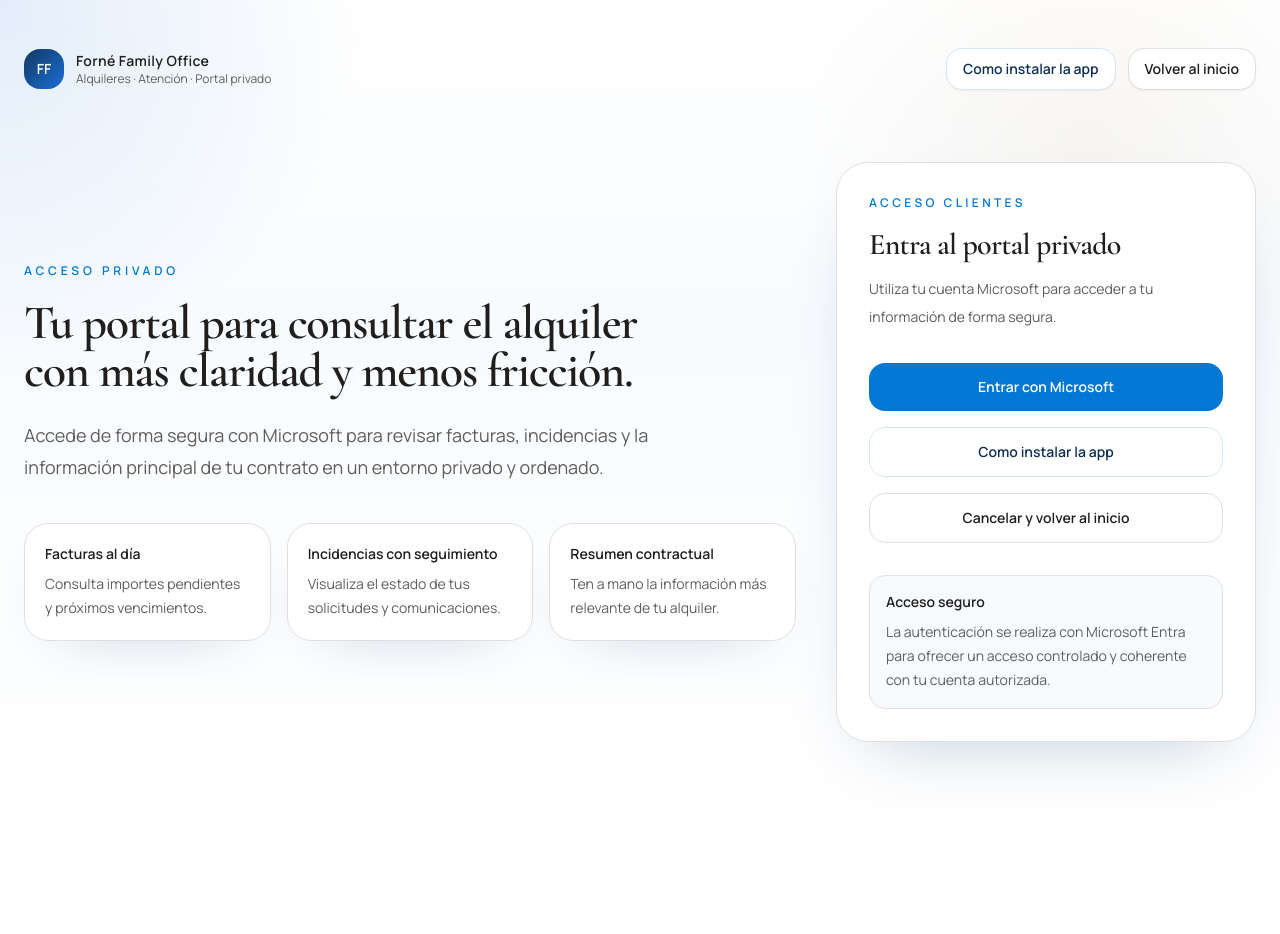
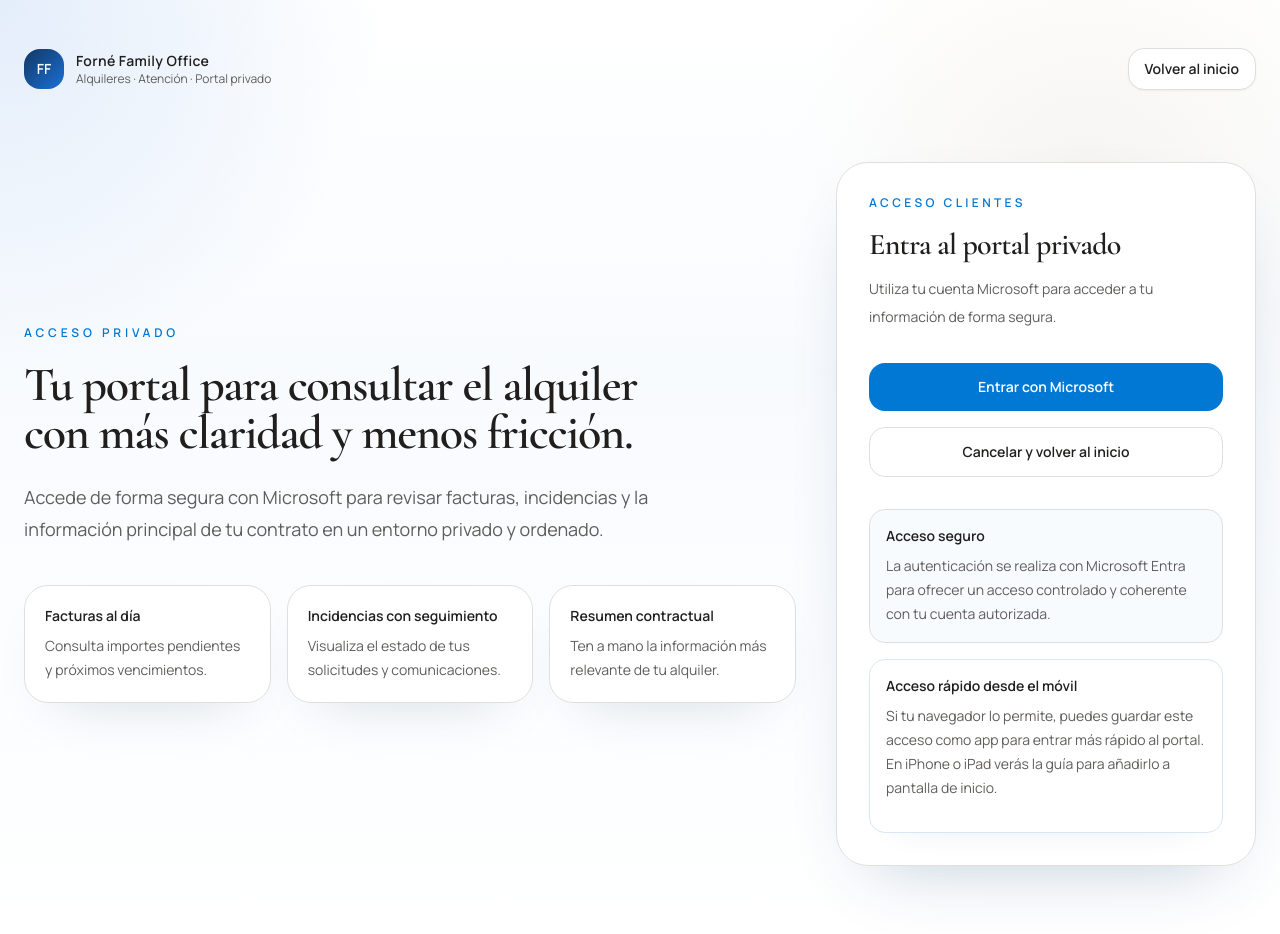
Before and after one commit to tforne/forne-family-office, a Next.js app: page /login in a window 1280 px wide. Shown: the top 934 px of the page. Before the commit the page ends 846 px from the top, so only its background shows below. Built offline with nearby package versions, Linux system fonts and the light colour scheme; no server answers.

Commit message:
1.0.26.42

```diff
--- a/src/app/login/page.tsx
+++ b/src/app/login/page.tsx
@@ -1,12 +1,16 @@
 "use client";
 
+import dynamic from "next/dynamic";
 import Link from "next/link";
-import { Suspense, useState } from "react";
+import { Suspense } from "react";
 import { useSearchParams } from "next/navigation";
+
+const InstallAppButton = dynamic(() => import("@/components/pwa/InstallAppButtonMount"), {
+  ssr: false
+});
 
 function LoginContent() {
   const searchParams = useSearchParams();
-  const [showInstallHelp, setShowInstallHelp] = useState(false);
   const error = searchParams.get("error");
   const message = searchParams.get("message");
   const errorMessage =
@@ -32,13 +36,6 @@ function LoginContent() {
         </Link>
 
         <div className="flex flex-col gap-3 sm:flex-row">
-          <button
-            type="button"
-            onClick={() => setShowInstallHelp((current) => !current)}
-            className="rounded-2xl border border-[#D7E7F5] bg-white px-4 py-2.5 text-sm font-semibold text-[#0F2F57] shadow-sm transition hover:border-[#0078D4] hover:text-[#0078D4]"
-          >
-            Como instalar la app
-          </button>
           <Link
             href="/"
             className="rounded-2xl border border-[#E1DFDD] bg-white px-4 py-2.5 text-sm font-semibold text-[#201F1E] shadow-sm transition hover:border-[#0078D4] hover:text-[#0078D4]"
@@ -47,12 +44,6 @@ function LoginContent() {
           </Link>
         </div>
       </div>
-
-      {showInstallHelp ? (
-        <div className="mx-auto mt-4 max-w-7xl rounded-2xl border border-[#D7E7F5] bg-white/94 px-4 py-3 text-sm leading-6 text-[#605E5C] shadow-[0_18px_40px_-30px_rgba(15,47,87,0.18)]">
-          En Chrome o Edge, usa el icono de instalacion de la barra de direcciones o el menu del navegador y elige <strong>Instalar aplicacion</strong>. En iPhone o iPad, usa compartir y luego <strong>Anadir a pantalla de inicio</strong>.
-        </div>
-      ) : null}
 
       <div className="mx-auto grid max-w-7xl gap-10 py-8 lg:grid-cols-[1fr_420px] lg:py-16">
         <section className="flex flex-col justify-center">
@@ -123,14 +114,6 @@ function LoginContent() {
               Entrar con Microsoft
             </a>
 
-            <button
-              type="button"
-              onClick={() => setShowInstallHelp((current) => !current)}
-              className="flex w-full items-center justify-center rounded-2xl border border-[#D7E7F5] bg-white px-4 py-3.5 text-sm font-semibold text-[#0F2F57] transition hover:-translate-y-0.5 hover:border-[#0078D4] hover:text-[#0078D4]"
-            >
-              Como instalar la app
-            </button>
-
             <Link
               href="/"
               className="flex w-full items-center justify-center rounded-2xl border border-[#E1DFDD] bg-white px-4 py-3.5 text-sm font-semibold text-[#201F1E] transition hover:-translate-y-0.5 hover:border-[#0078D4] hover:text-[#0078D4]"
@@ -143,6 +126,19 @@ function LoginContent() {
             <div className="text-sm font-semibold text-[#201F1E]">Acceso seguro</div>
             <div className="mt-2 text-sm leading-6 text-[#605E5C]">
               La autenticación se realiza con Microsoft Entra para ofrecer un acceso controlado y coherente con tu cuenta autorizada.
+            </div>
+          </div>
+
+          <div className="mt-4 rounded-2xl border border-[#D7E7F5] bg-white/96 px-4 py-4 shadow-[0_18px_40px_-32px_rgba(15,47,87,0.16)]">
+            <div className="text-sm font-semibold text-[#201F1E]">Acceso rápido desde el móvil</div>
+            <div className="mt-2 text-sm leading-6 text-[#605E5C]">
+              Si tu navegador lo permite, puedes guardar este acceso como app para entrar más rápido al portal. En iPhone o iPad verás la guía para añadirlo a pantalla de inicio.
+            </div>
+            <div className="mt-4">
+              <InstallAppButton
+                className="flex w-full items-center justify-center rounded-2xl border border-[#D7E7F5] bg-white px-4 py-3.5 text-sm font-semibold text-[#0F2F57] transition hover:-translate-y-0.5 hover:border-[#0078D4] hover:text-[#0078D4]"
+                iosClassName="flex w-full items-center justify-center rounded-2xl border border-[#D7E7F5] bg-white px-4 py-3.5 text-sm font-semibold text-[#0F2F57] transition hover:-translate-y-0.5 hover:border-[#0078D4] hover:text-[#0078D4]"
+              />
             </div>
           </div>
         </section>
--- a/src/components/portal/PortalHeader.tsx
+++ b/src/components/portal/PortalHeader.tsx
@@ -1,13 +1,8 @@
 "use client";
 
-import dynamic from "next/dynamic";
 import { useRouter } from "next/navigation";
 import { useState } from "react";
 import ConfirmationDialog from "@/components/portal/ConfirmationDialog";
-
-const InstallAppButton = dynamic(() => import("@/components/pwa/InstallAppButtonMount"), {
-  ssr: false
-});
 
 export default function PortalHeader({
   email,
@@ -49,12 +44,6 @@ export default function PortalHeader({
           </div>
         </div>
         <div className="flex shrink-0 items-center gap-3">
-          <div>
-            <InstallAppButton
-              className="hidden rounded-2xl border border-forne-line bg-white/80 px-4 py-2.5 text-sm font-semibold text-forne-ink shadow-[0_16px_36px_-30px_rgba(15,47,87,0.35)] transition hover:-translate-y-0.5 hover:border-forne-ink/15 hover:bg-white lg:inline-flex"
-              iosClassName="hidden rounded-2xl border border-forne-line bg-white/80 px-4 py-2.5 text-sm font-semibold text-forne-ink shadow-[0_16px_36px_-30px_rgba(15,47,87,0.35)] transition hover:-translate-y-0.5 hover:border-forne-ink/15 hover:bg-white lg:inline-flex"
-            />
-          </div>
           <div className="hidden rounded-2xl border border-white/70 bg-white/72 px-4 py-3 shadow-[0_18px_45px_-34px_rgba(15,47,87,0.3)] backdrop-blur md:block">
             <div className="text-[11px] font-semibold uppercase tracking-[0.18em] text-forne-muted">
               Sesión
@@ -80,14 +69,6 @@ export default function PortalHeader({
           <div className="mt-1 text-sm font-semibold text-forne-ink">{providerLabel}</div>
           <div className="truncate text-xs text-forne-muted">{userEmail}</div>
         </div>
-        <div className="mt-3">
-          <div>
-            <InstallAppButton
-              className="w-full rounded-2xl border border-forne-line bg-white/84 px-4 py-3 text-sm font-semibold text-forne-ink shadow-[0_16px_36px_-30px_rgba(15,47,87,0.22)]"
-              iosClassName="w-full rounded-2xl border border-forne-line bg-white/84 px-4 py-3 text-sm font-semibold text-forne-ink shadow-[0_16px_36px_-30px_rgba(15,47,87,0.22)]"
-            />
-          </div>
-        </div>
       </div>
       <ConfirmationDialog
         isOpen={isLogoutDialogOpen}
--- a/src/components/portal/PortalSidebar.tsx
+++ b/src/components/portal/PortalSidebar.tsx
@@ -169,11 +169,17 @@ export default function PortalSidebar({
           </Link>
         </div>
         <div className="mt-2 sm:hidden">
-          <div>
+          <div className="rounded-2xl border border-forne-line bg-white/92 p-4 shadow-sm">
+            <div className="text-sm font-semibold text-forne-ink">Acceso rápido</div>
+            <div className="mt-1 text-xs leading-5 text-forne-muted">
+              Guarda el portal como app si tu navegador lo permite.
+            </div>
+            <div className="mt-3">
             <InstallAppButton
               className="w-full rounded-2xl border border-forne-line bg-white/90 px-4 py-3 text-sm font-semibold text-forne-ink shadow-sm"
               iosClassName="w-full rounded-2xl border border-forne-line bg-white/90 px-4 py-3 text-sm font-semibold text-forne-ink shadow-sm"
             />
+            </div>
           </div>
         </div>
       </div>
@@ -198,7 +204,10 @@ export default function PortalSidebar({
               Accede a tus documentos, avisos y gestiones con una vista clara y profesional.
             </div>
             <div className="mt-5">
-              <div>
+              <div className="text-xs leading-5 text-white/58">
+                Guarda este acceso como app para entrar más rápido desde tu dispositivo.
+              </div>
+              <div className="mt-3">
                 <InstallAppButton
                   className="w-full rounded-[20px] border border-white/10 bg-white/12 px-4 py-3 text-sm font-semibold text-white transition hover:bg-white/16"
                   iosClassName="w-full rounded-[20px] border border-white/10 bg-white/12 px-4 py-3 text-sm font-semibold text-white transition hover:bg-white/16"
--- a/src/components/public/Header.tsx
+++ b/src/components/public/Header.tsx
@@ -1,12 +1,7 @@
 "use client";
 
-import dynamic from "next/dynamic";
 import Link from "next/link";
 import { useState } from "react";
-
-const InstallAppButton = dynamic(() => import("@/components/pwa/InstallAppButtonMount"), {
-  ssr: false
-});
 
 const navItems = [
   { href: "/#quienes-somos", label: "Quiénes somos" },
@@ -56,12 +51,6 @@ export default function Header() {
           >
             {isMenuOpen ? "×" : "☰"}
           </button>
-          <div>
-            <InstallAppButton
-              className="hidden rounded-[14px] border border-[#D7E7F5] bg-white/92 px-4 py-2.5 text-sm font-semibold text-[#0F2F57] shadow-[0_16px_36px_-30px_rgba(15,47,87,0.18)] transition hover:border-[#1B6FD8] hover:text-[#1B6FD8] lg:inline-flex"
-              iosClassName="hidden rounded-[14px] border border-[#D7E7F5] bg-white/92 px-4 py-2.5 text-sm font-semibold text-[#0F2F57] shadow-[0_16px_36px_-30px_rgba(15,47,87,0.18)] transition hover:border-[#1B6FD8] hover:text-[#1B6FD8] lg:inline-flex"
-            />
-          </div>
           <Link href="/login" className="hidden text-sm font-semibold text-[#1B6FD8] transition hover:text-[#0F2F57] lg:inline-flex">
             Acceso clientes
           </Link>
@@ -91,12 +80,6 @@ export default function Header() {
             >
               Acceso clientes
             </Link>
-            <div>
-              <InstallAppButton
-                className="rounded-[16px] border border-[#D7E7F5] bg-white px-4 py-3 text-sm font-semibold text-[#0F2F57] transition hover:bg-[#EFF6FC]"
-                iosClassName="rounded-[16px] border border-[#D7E7F5] bg-white px-4 py-3 text-sm font-semibold text-[#0F2F57] transition hover:bg-[#EFF6FC]"
-              />
-            </div>
           </nav>
         </div>
       ) : null}
--- a/src/components/pwa/InstallAppButton.tsx
+++ b/src/components/pwa/InstallAppButton.tsx
@@ -38,8 +38,8 @@ function isSafariBrowser() {
 export default function InstallAppButton({
   className,
   iosClassName,
-  label = "Instalar app",
-  iosLabel = "Cómo instalar"
+  label = "Añadir acceso rapido",
+  iosLabel = "Como anadir al inicio"
 }: {
   className: string;
   iosClassName?: string;
@@ -106,6 +106,10 @@ export default function InstallAppButton({
     return null;
   }
 
+  if (!installEvent && !showIosHint) {
+    return null;
+  }
+
   return (
     <>
       <button
```
